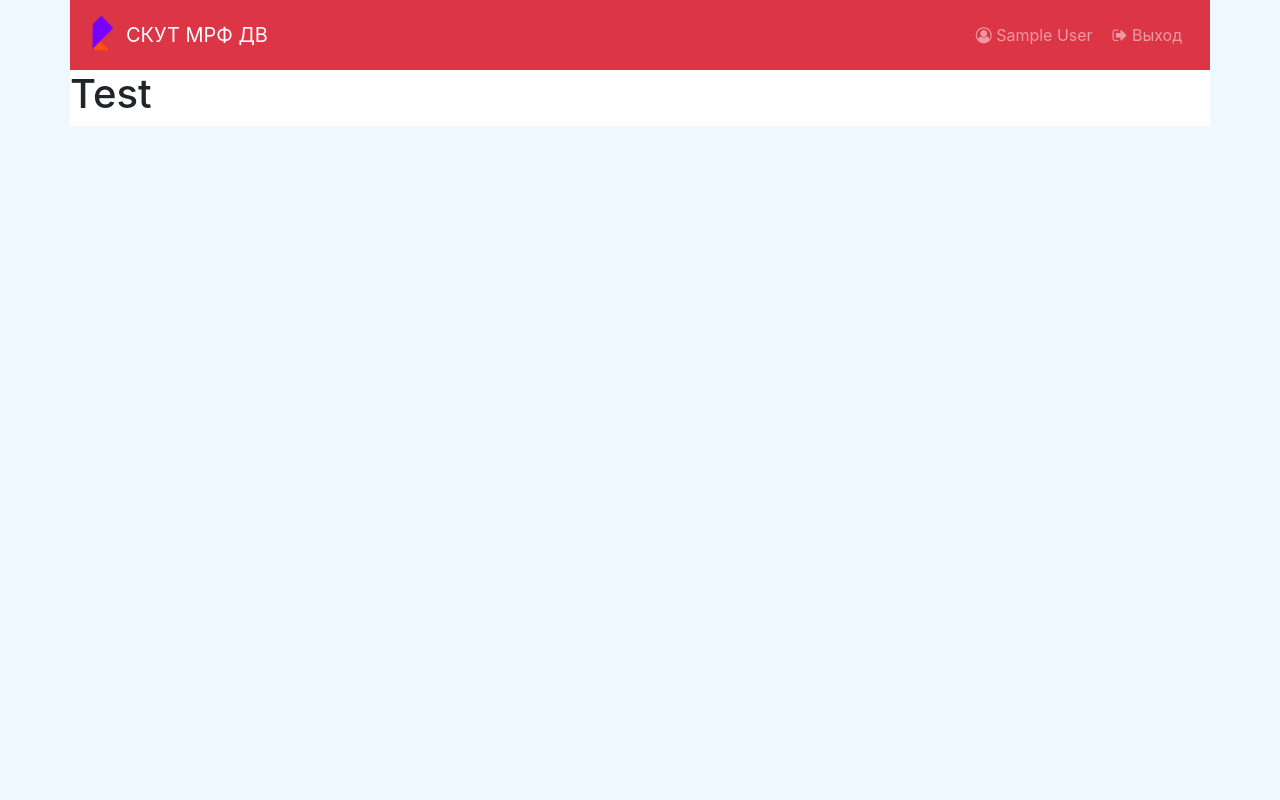
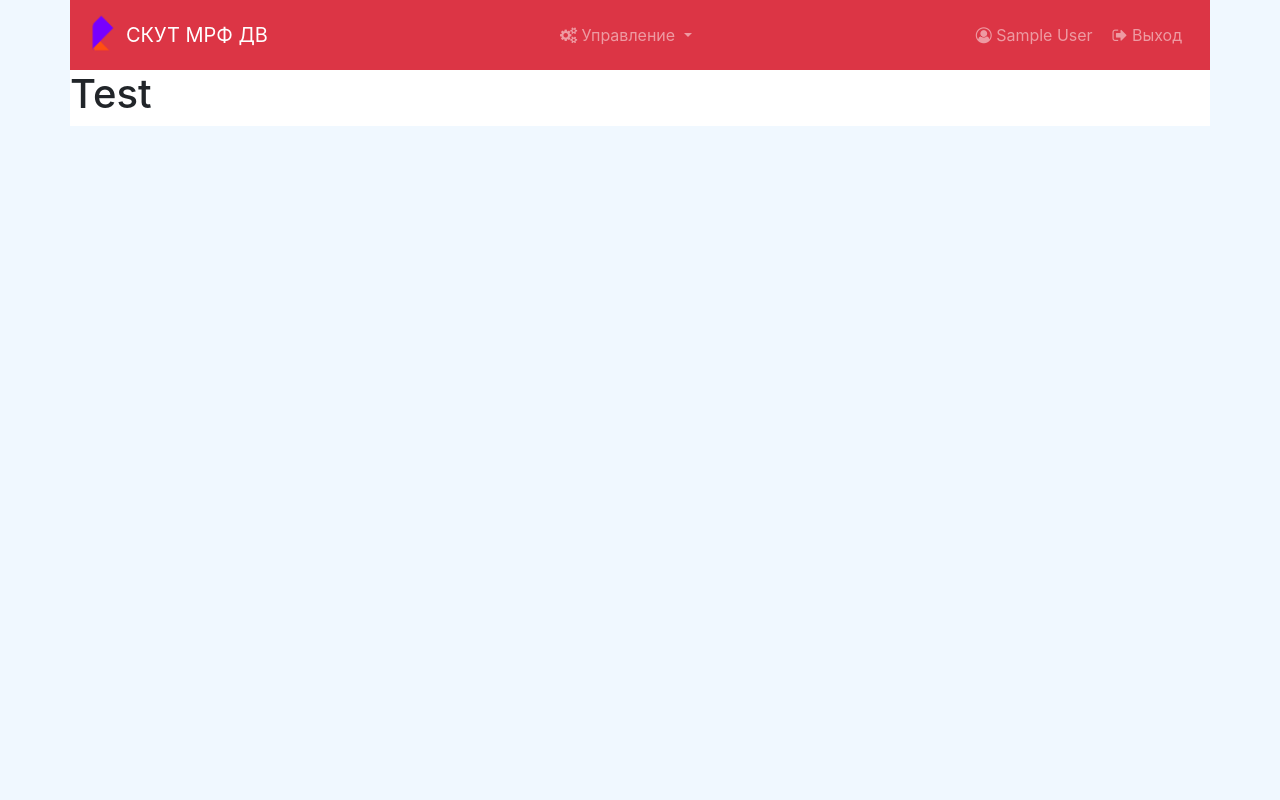
Before and after one commit to ondrevladimirovich/cut, a Flask app: page / in a window 1280 px wide. Run offline with Flask 2, Linux system fonts and the light colour scheme; the visitor is signed in with stand-in values (Sample User, id 1); some libraries are stand-ins or nearby versions.

Commit message:
Рабочее меню администратора

```diff
--- a/project/static/js/auth.js
+++ b/project/static/js/auth.js
@@ -5,17 +5,12 @@ $(function() {
         let login = $('#login').val();
         let password = $('#password').val();
 
-        if(login == '' || password == '') {
-            //TODO: сообщение об ошибке
+        //TODO: сообщение об ошибке
+        if(login == '') {
+            return;
+        }
 
-            if(login == '') {
-
-            }
-
-            if(password == '') {
-
-            }
-
+        if(password == '') {
             return;
         }
 
--- a/project/templates/base.html
+++ b/project/templates/base.html
@@ -11,6 +11,7 @@
 
     <script src="{{url_for('static', filename='js/jquery-3.5.1.min.js')}}"></script>
     <script src="{{url_for('static', filename='js/auth.js')}}"></script>
+    <script src="{{url_for('static', filename='js/bootstrap.min.js')}}"></script>
 
     <link rel="stylesheet" href="{{ url_for('static', filename='css/bootstrap.min.css') }}">
     <link rel="stylesheet" href="{{ url_for('static', filename='css/auth.css') }}">
@@ -34,6 +35,36 @@
                     <div id="nav_collapse" class="navbar-collapse collapse" style="display: none;">
                         <ul class="navbar-nav ml-auto">
                             {% if user.role_id == 1 %}
+                            <li class="nav-item b-nav-dropdown dropdown h-100 mx-1 dropdown pull-right">
+                                <a href="#" data-toggle="dropdown" class="nav-link dropdown-toggle">
+                                    <i class="fa fa-cogs" aria-hidden="true"></i>
+                                    Управление
+                                  <b class="caret"></b>
+                                </a>
+                                <ul class="dropdown-menu">
+                                    <li role="presentation">
+                                        <a href="/users" class="dropdown-item" role="menuitem" target="_self">
+                                        <i class="fa fa-users" aria-hidden="true"></i>
+                                            Пользователи
+                                        </a>
+                                    </li>
+                                    <li role="presentation">
+                                        <a href="/areas" class="dropdown-item" role="menuitem" target="_self">
+                                        <i class="fa fa-users" aria-hidden="true"></i> <!--TODO: найти аналог иконки -->
+                                            Зоны эксплуатации
+                                        </a>
+                                    </li>
+                                </ul>
+                            </li>
+                            {% endif %}
+
+                            {% if user.role_id != 1 %}
+                            <li title="Зоны обслуживания" class="nav-item user-areas-nav-text">
+                                <a target="_self" href="#" class="nav-link">
+                                    <i class='fa fa-layer-group'></i> <!--TODO: найти аналог иконки -->
+                                    0
+                                </a>
+                            </li>
                             {% endif %}
                         </ul>
                         <ul class="navbar-nav ml-auto">
```
